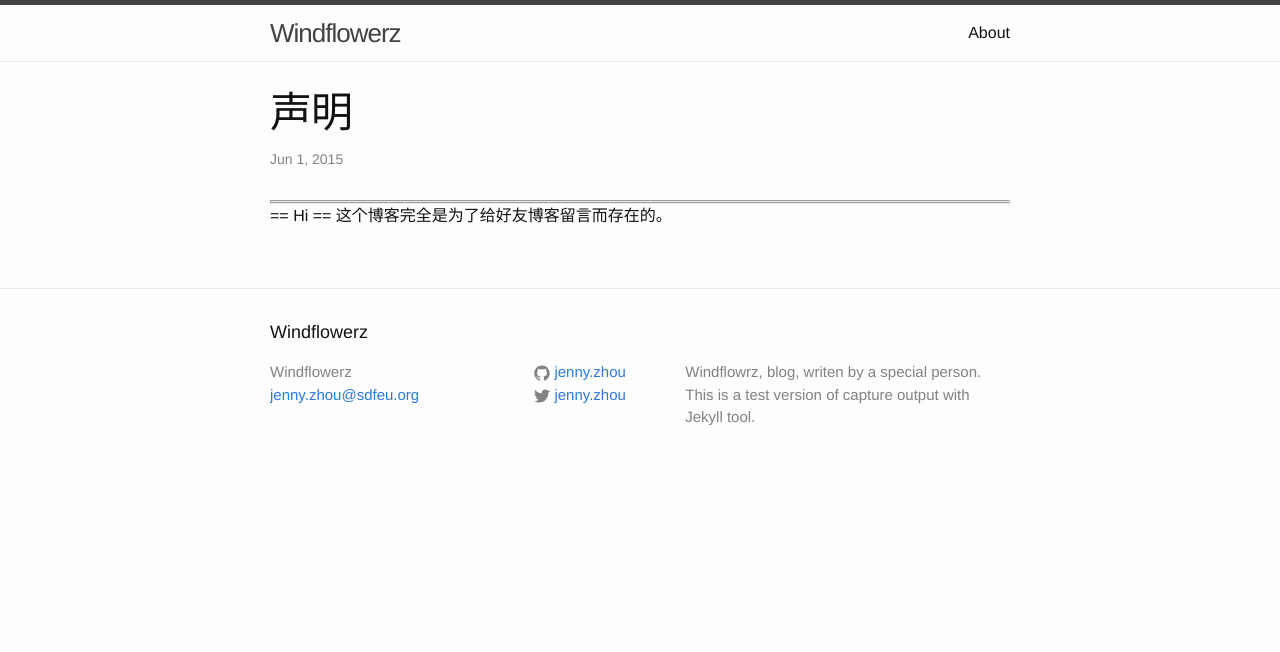
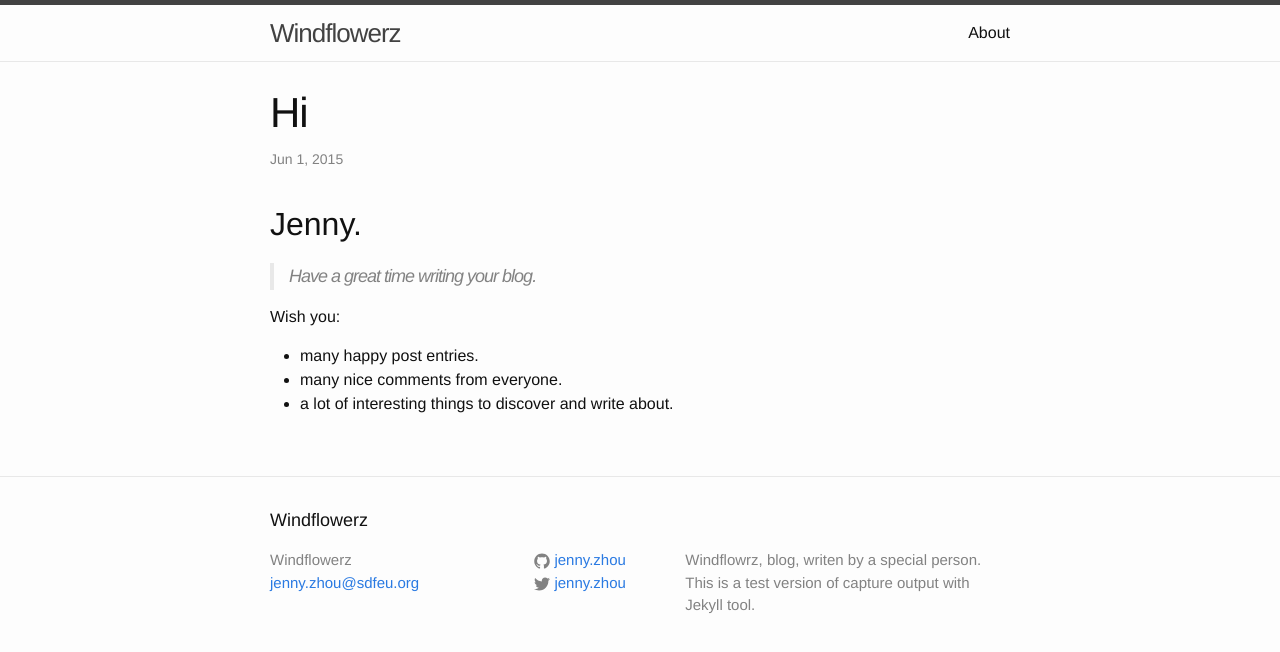
Before and after one commit to jenny0402/myblog, a Jekyll site: the page built from _posts/2015-06-01-A-test-test.md, in a window 1280 px wide. Shown: the top 652 px of the page. Built offline with Jekyll 4.4.1, drawn with Linux system fonts in a browser that asks for light colours.

Commit message:
MD test.

```diff
--- a/_posts/2015-06-01-A-test-test.md
+++ b/_posts/2015-06-01-A-test-test.md
@@ -1,14 +1,16 @@
 ---
 layout: post
-title: 声明
+title: Hi
 date: 2015-06-01 05:04:42
 ---
 
 <meta http-equiv='Content-Type' content='text/html; charset=utf-8' />
 
----
+## Jenny.
 
----
+> Have a great time writing your blog.
 
-== Hi ==
-这个博客完全是为了给好友博客留言而存在的。
+Wish you:
+- many happy post entries.
+- many nice comments from everyone.
+- a lot of interesting things to discover and write about.
```
